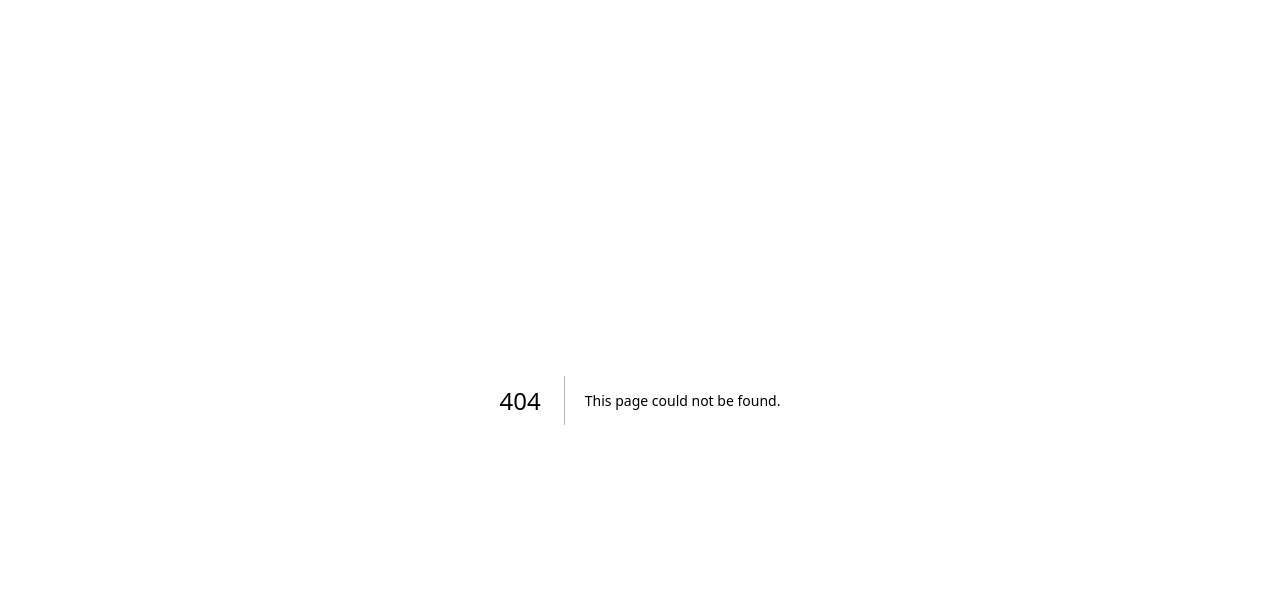
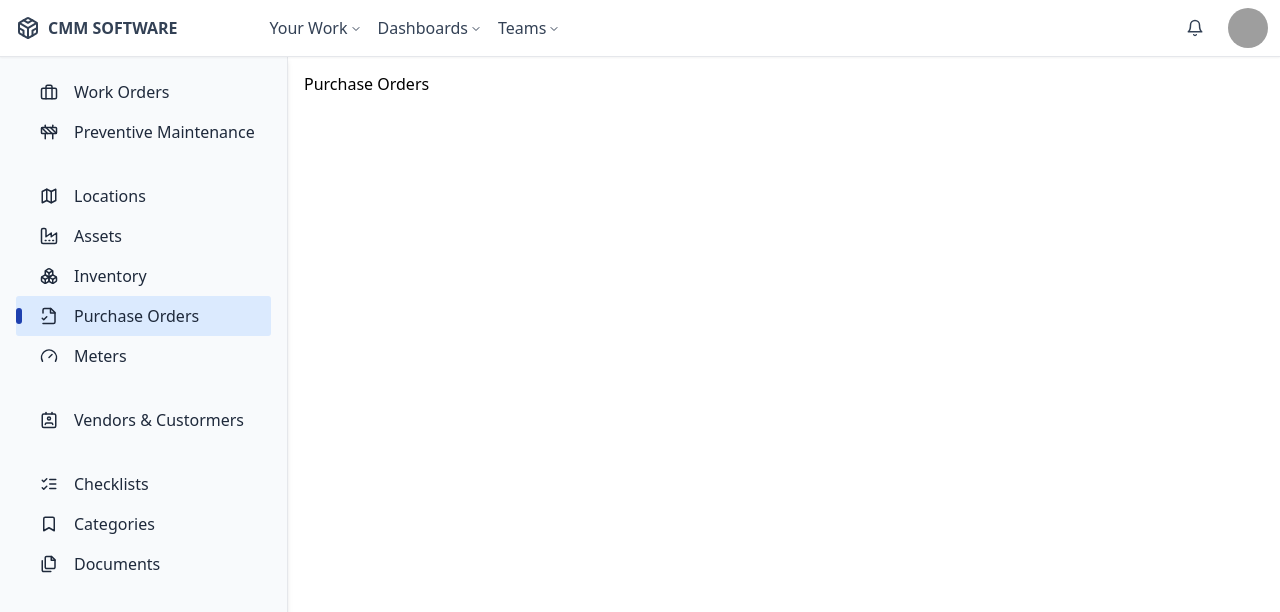
Before and after one commit to shhamdi/cmms, a Next.js app: page /purchase-orders in a window 1280 px wide. Before the commit this address had no page. Shown: the top 612 px of the page. Built offline with nearby package versions, Linux system fonts and the light colour scheme; grey boxes are pictures that could not be loaded.

Commit message:
add new pages

```diff
--- /dev/null
+++ b/src/app/(dashboard)/categories/page.tsx
@@ -0,0 +1,7 @@
+export default function Categories() {
+  return (
+    <>
+      <div>Categories</div>
+    </>
+  );
+}
--- /dev/null
+++ b/src/app/(dashboard)/checklist/page.tsx
@@ -0,0 +1,7 @@
+export default function Checklists() {
+  return (
+    <>
+      <div>Checklists</div>
+    </>
+  );
+}
--- /dev/null
+++ b/src/app/(dashboard)/documents/page.tsx
@@ -0,0 +1,7 @@
+export default function Documents() {
+  return (
+    <>
+      <div>Documents</div>
+    </>
+  );
+}
--- a/src/app/(dashboard)/layout.tsx
+++ b/src/app/(dashboard)/layout.tsx
@@ -7,12 +7,12 @@ export default function DashboardLayout({
   children: React.ReactNode;
 }) {
   return (
-    <div>
+    <>
       <Header />
       <div className="flex">
         <SideNavbar />
         <div className="absolute top-[3.5rem] left-[18rem] ml-[1rem] mt-[1rem]">{children}</div>
       </div>
-    </div>
+    </>
   );
 }
--- /dev/null
+++ b/src/app/(dashboard)/meters/page.tsx
@@ -0,0 +1,7 @@
+export default function Meters() {
+  return (
+    <>
+      <div>Meters</div>
+    </>
+  );
+}
--- /dev/null
+++ b/src/app/(dashboard)/purchase-orders/page.tsx
@@ -0,0 +1,9 @@
+export default function PurchaseOrders() {
+    return (
+        <>
+            <div>
+                Purchase Orders
+            </div>
+        </>
+    )
+}
--- /dev/null
+++ b/src/app/(dashboard)/vendors/page.tsx
@@ -0,0 +1,7 @@
+export default function Vendors() {
+  return (
+    <>
+      <div>Vendors and Customers</div>
+    </>
+  );
+}
--- a/src/components/NavLink.tsx
+++ b/src/components/NavLink.tsx
@@ -24,7 +24,7 @@ const NavLink = ({
         <div
           className={` ${
             pathname === "/" + route_segment
-              ? "w-1.5 absolute top-2 left-0 bottom-2 bg-blue-800 rounded-full"
+              ? "w-1.5 absolute top-[12px] left-0 bottom-[12px] bg-blue-800 rounded-full"
               : ""
           }`}
         ></div>
--- a/src/components/SideNavbar.tsx
+++ b/src/components/SideNavbar.tsx
@@ -1,5 +1,17 @@
 import NavLink from "./NavLink";
-import { Briefcase, Construction, Map, Factory, Boxes } from "lucide-react";
+import {
+  Briefcase,
+  Construction,
+  Map,
+  Factory,
+  Boxes,
+  FileCheck2,
+  Gauge,
+  Contact,
+  ListChecks,
+  Bookmark,
+  Files,
+} from "lucide-react";
 
 const SideNavbar = () => {
   return (
@@ -7,20 +19,54 @@ const SideNavbar = () => {
       <NavLink name="Work Orders" route_segment="work-orders">
         <Briefcase size={18} />
       </NavLink>
+
       <NavLink
         name="Preventive Maintenance"
         route_segment="preventive-maintenance"
       >
         <Construction size={18} />
       </NavLink>
+
+      <div className="w-full h-6"></div>
+
       <NavLink name="Locations" route_segment="locations">
         <Map size={18} />
       </NavLink>
+
       <NavLink name="Assets" route_segment="asset">
         <Factory size={18} />
       </NavLink>
+
       <NavLink name="Inventory" route_segment="inventory">
         <Boxes size={18} />
+      </NavLink>
+
+      <NavLink name="Purchase Orders" route_segment="purchase-orders">
+        <FileCheck2 size={18} />
+      </NavLink>
+
+      <NavLink name="Meters" route_segment="meters">
+        <Gauge size={18} />
+      </NavLink>
+
+      <div className="w-full h-6"></div>
+
+      <NavLink name="Vendors & Custormers" route_segment="vendors">
+        <Contact size={18} />
+      </NavLink>
+
+      <div className="w-full h-6"></div>
+
+      <NavLink name="Checklists" route_segment="checklist">
+        <ListChecks size={18} />
+      </NavLink>
+
+      <NavLink name="Categories" route_segment="categories">
+        <Bookmark size={18} />
+      </NavLink>
+
+      <NavLink name="Documents" route_segment="documents">
+        <Files size={18} />
       </NavLink>
     </div>
   );
```
